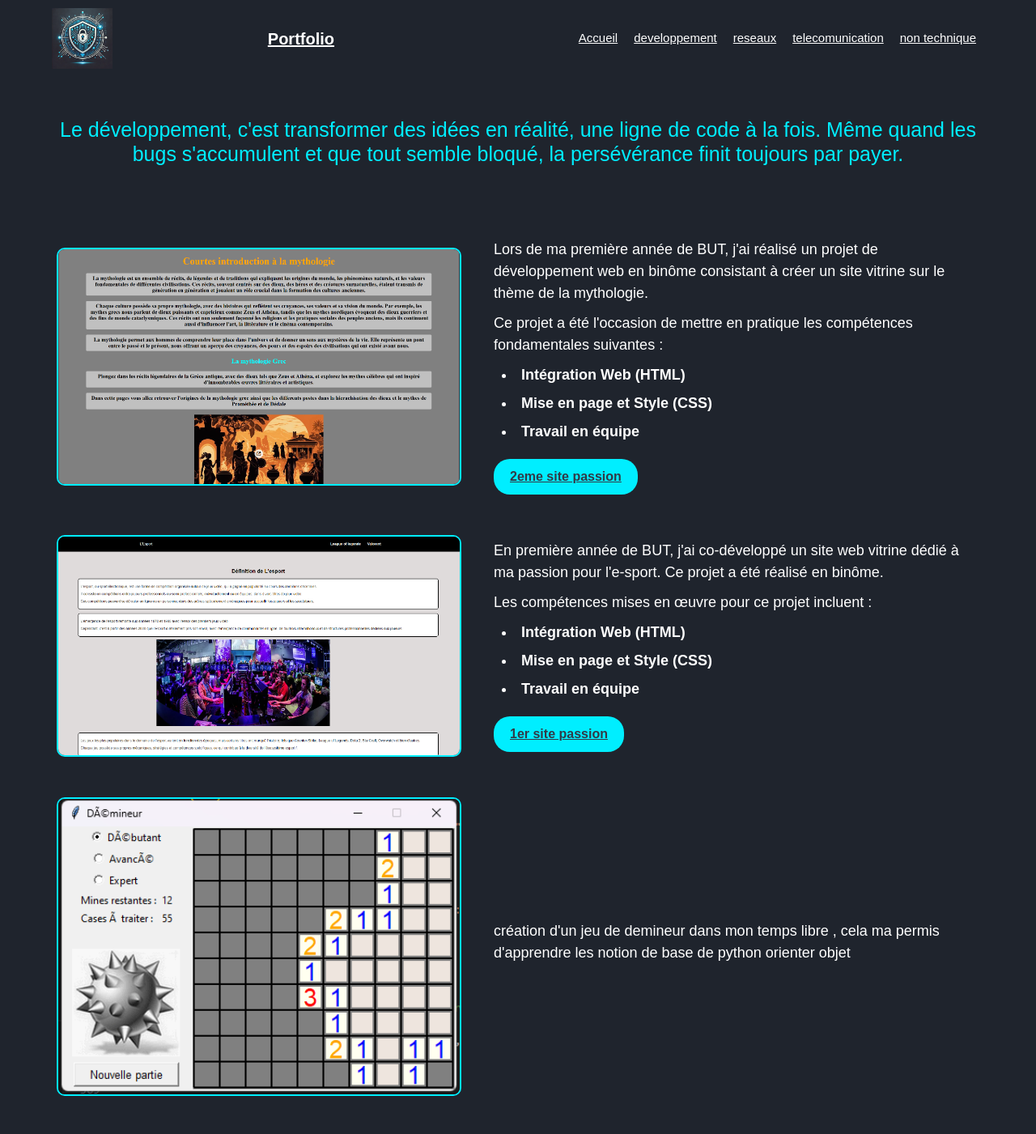
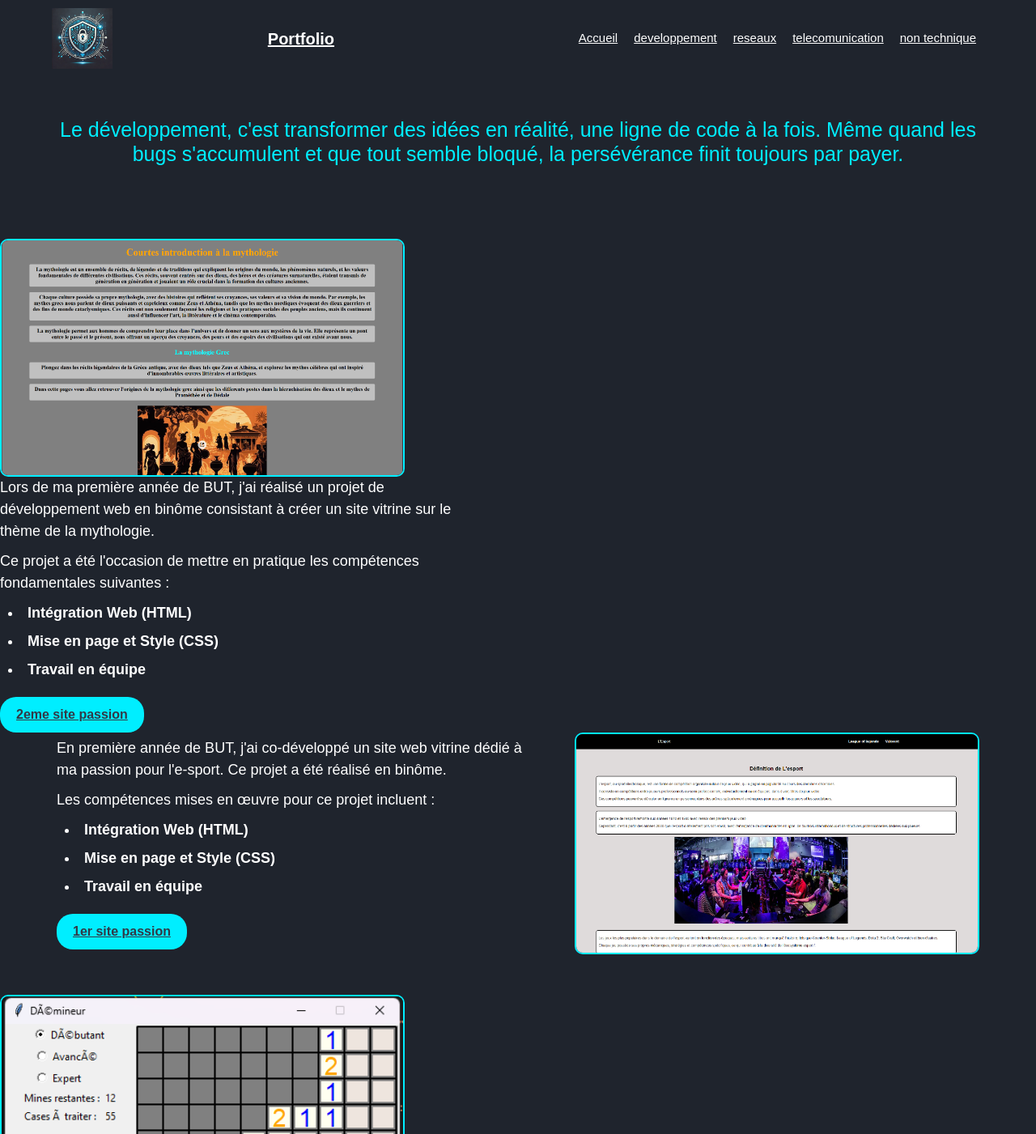
Before and after one commit to LudericBROSSE/LudericBROSSEPortfolio, a PHP site: page /dev.html in a window 1280 px wide. Shown: the top 1401 px of the page at 81% size. Run offline with PHP 8.4, Linux system fonts and the light colour scheme.

Commit message:
Update style.css

```diff
--- a/style.css
+++ b/style.css
@@ -337,7 +337,7 @@ body {
   margin-bottom: 4rem;
 }
 
-.contenue1, .contenue2 {
+.contenue1,  {
   display: flex;
   align-items: center;
   justify-content: center;
@@ -345,9 +345,14 @@ body {
   margin-bottom: 5rem;
   flex-wrap: wrap;
 }
-
-.contenue2 {
-  flex-direction: row-reverse; /* Inverse l'ordre pour l'alternance visuelle */
+.contenue2{
+  display: flex;
+  align-items: center;
+  justify-content: center;
+  gap: 4rem;
+  margin-bottom: 5rem;
+  flex-wrap: wrap;
+  background: var(--bg-color);
 }
 
 .contenue1-img, .contenue2-img {
```
